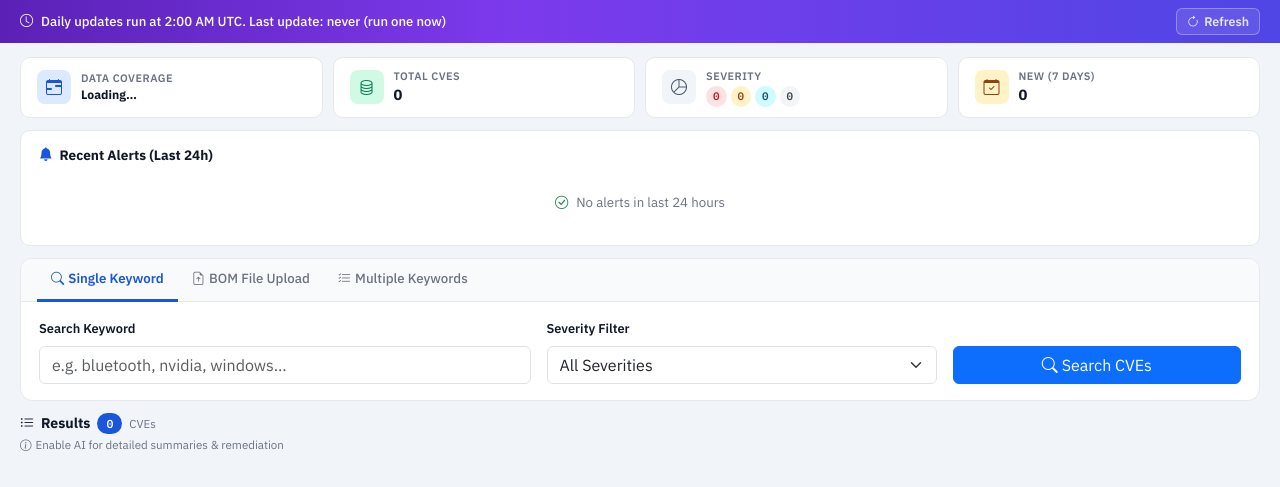
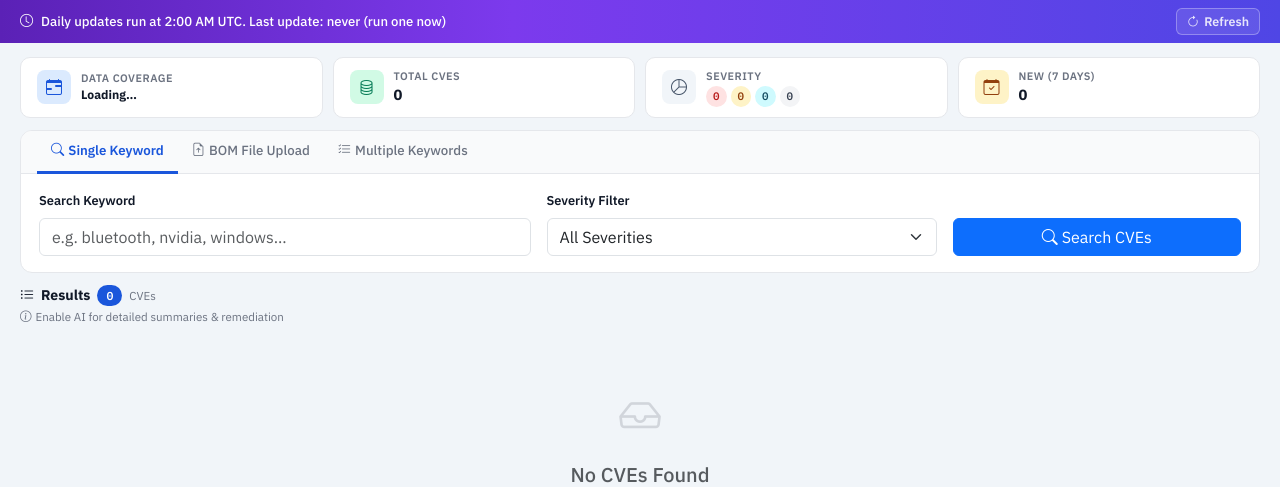
Before and after one commit to solomon042/TML-CVE, a Flask app: page / in a window 1280 px wide. Shown: the part 54-541 px from the top of the page. Run offline with Flask 3, Linux system fonts and the light colour scheme; data that the repository does not hold is empty; some libraries are stand-ins or nearby versions.

Commit message:
Update index.html

```diff
--- a/templates/index.html
+++ b/templates/index.html
@@ -739,22 +739,6 @@
             </div>
         </div>
         {% endif %}
-    </div>
-
-    <!-- ═══════════ RECENT ALERTS (last 24h) ═══════════ -->
-    <div class="alerts-section">
-        <div class="section-title">
-            <i class="bi bi-bell-fill"></i>
-            Recent Alerts (Last 24h)
-            <span id="alertsBadge" style="display:none;background:#fee2e2;color:#991b1b;
-                  font-family:var(--mono);font-size:.68rem;font-weight:700;
-                  padding:1px 7px;border-radius:10px;"></span>
-        </div>
-        <div id="alertsBody">
-            <div class="alerts-empty">
-                <i class="bi bi-hourglass-split me-2"></i>Loading alerts…
-            </div>
-        </div>
     </div>
 
     <!-- ═══════════ SEARCH PANEL ═══════════ -->
@@ -1413,9 +1397,8 @@ async function triggerUpdate() {
 
         setTimeout(async () => {
             await loadStats();
-            await loadAlerts();
             bannerText.textContent = 'Update complete. Stats refreshed.';
-            setTimeout(() => loadStats(), 0); // update banner with new last_update
+            setTimeout(() => loadStats(), 0);
         }, 15000);
 
     } catch(e) {
@@ -1727,7 +1710,6 @@ function initBomUpload() {
 // ═══════════════════════════════════════════════════════
 document.addEventListener('DOMContentLoaded', () => {
     loadStats();
-    loadAlerts();
     loadKeywordCounts();
     countIndustries();
     initBomUpload();
@@ -1759,7 +1741,7 @@ document.addEventListener('DOMContentLoaded', () => {
         div.innerHTML = `<i class="bi bi-cloud-arrow-down me-2"></i>Database update started in background. Stats will refresh automatically.
             <button type="button" class="btn-close" data-bs-dismiss="alert"></button>`;
         document.querySelector('.app-body').prepend(div);
-        setTimeout(() => { loadStats(); loadAlerts(); }, 15000);
+        setTimeout(() => { loadStats(); }, 15000);
     }
 
     // Form validation
```
